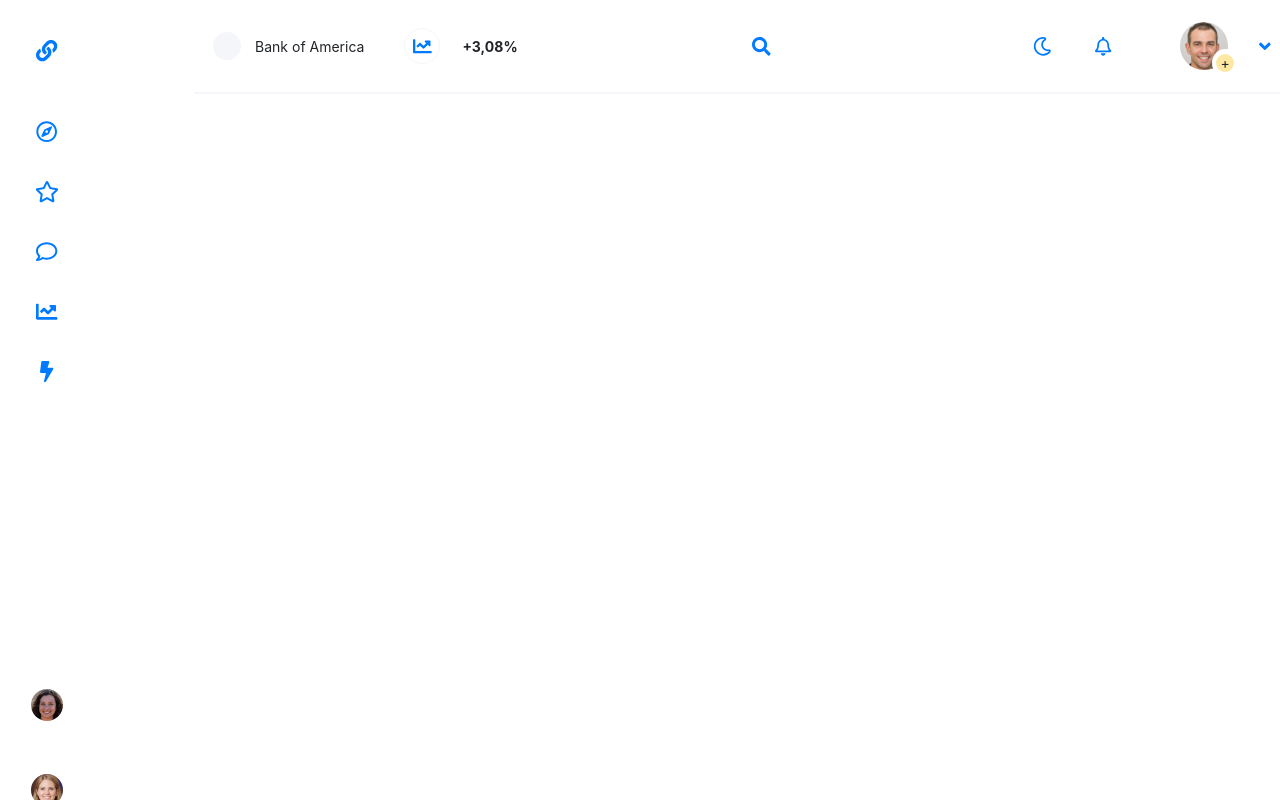
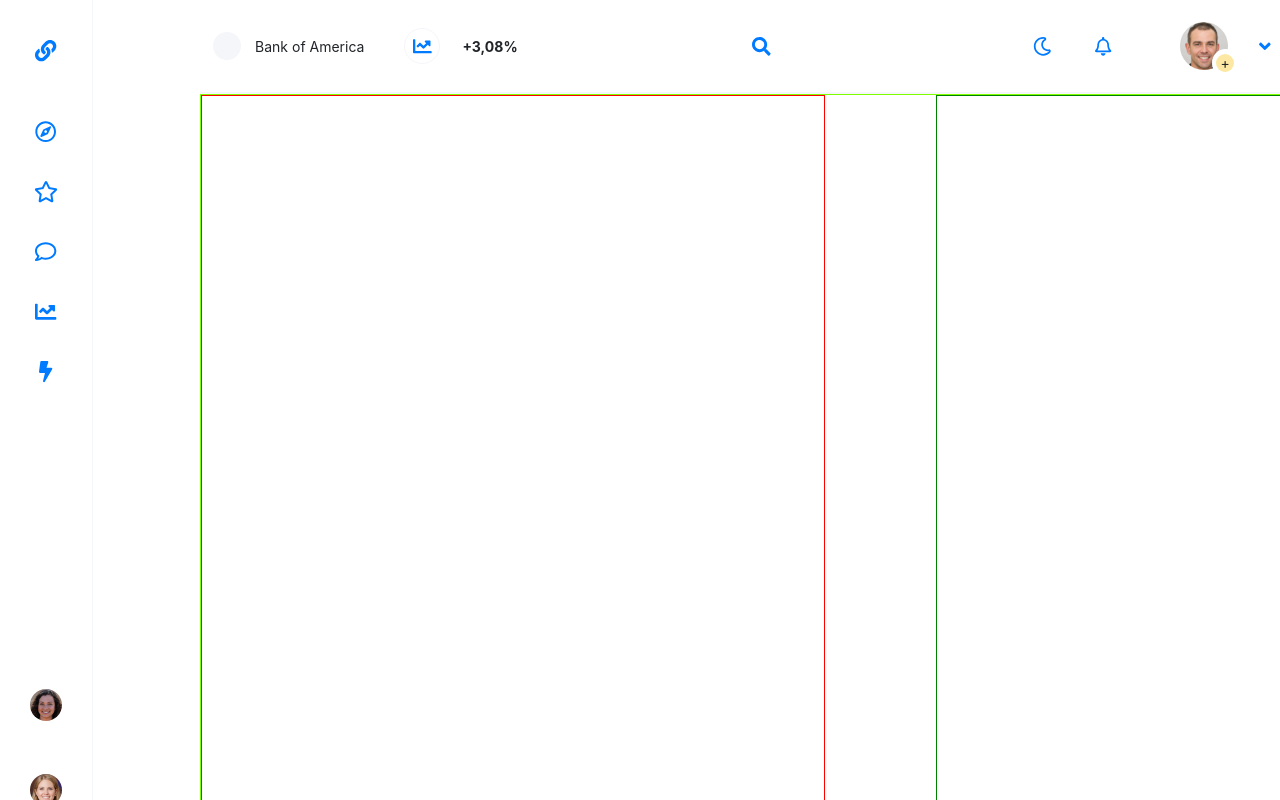
Before and after one commit to perfringis/react-project-1, a React app: page / in a window 1280 px wide. Shown: the top 800 px of the page. Built offline with nearby package versions, Linux system fonts and the light colour scheme.

Commit message:
make central part

```diff
--- a/src/components/SideNav.jsx
+++ b/src/components/SideNav.jsx
@@ -140,8 +140,13 @@ const SideNav = () => {
               <li style={{ width: 122 }}></li>
             </ul>
           </header>
-            <div className="line"></div>
+          <div className='line'></div>
           <div className='content'>
+            <div className='nested-content'>
+              <div className='nested-content-left'></div>
+              <div style={{ width: 111 }}></div>
+              <div className='nested-content-right'></div>
+            </div>
           </div>
         </div>
 
--- a/src/style/_header.scss
+++ b/src/style/_header.scss
@@ -100,6 +100,7 @@
 
 .sidenav {
   // border: solid 1px gray;
+  border-left: solid 1px $whisper;
 
   width: 100%;
   height: 1012px;
@@ -157,6 +158,32 @@
   height: 100%;
 
   display: flex;
+  flex-direction: column;
+  align-items: center;
+  justify-content: center;
+}
+
+.nested-content {
+  border: solid 1px chartreuse;
+
+  width: 1111px;
+  height: 100%;
+
+  display: flex;
+}
+
+.nested-content-left {
+  border: solid 1px red;
+
+  height: 100%;
+  width: 625px;
+}
+
+.nested-content-right {
+  border: solid 1px green;
+
+  height: 100%;
+  width: 375px;
 }
 
 .main-column {
@@ -171,5 +198,5 @@
   border: solid 1px $whisper;
 
   height: 0px;
-  width: 1123px;
+  width: 1111px;
 }
--- a/src/style/_nav.scss
+++ b/src/style/_nav.scss
@@ -1,5 +1,7 @@
 .nav {
   // border: 1px solid green;
+
+  border-right: solid 1px $whisper;
 
   display: flex;
   flex-direction: column;
```
